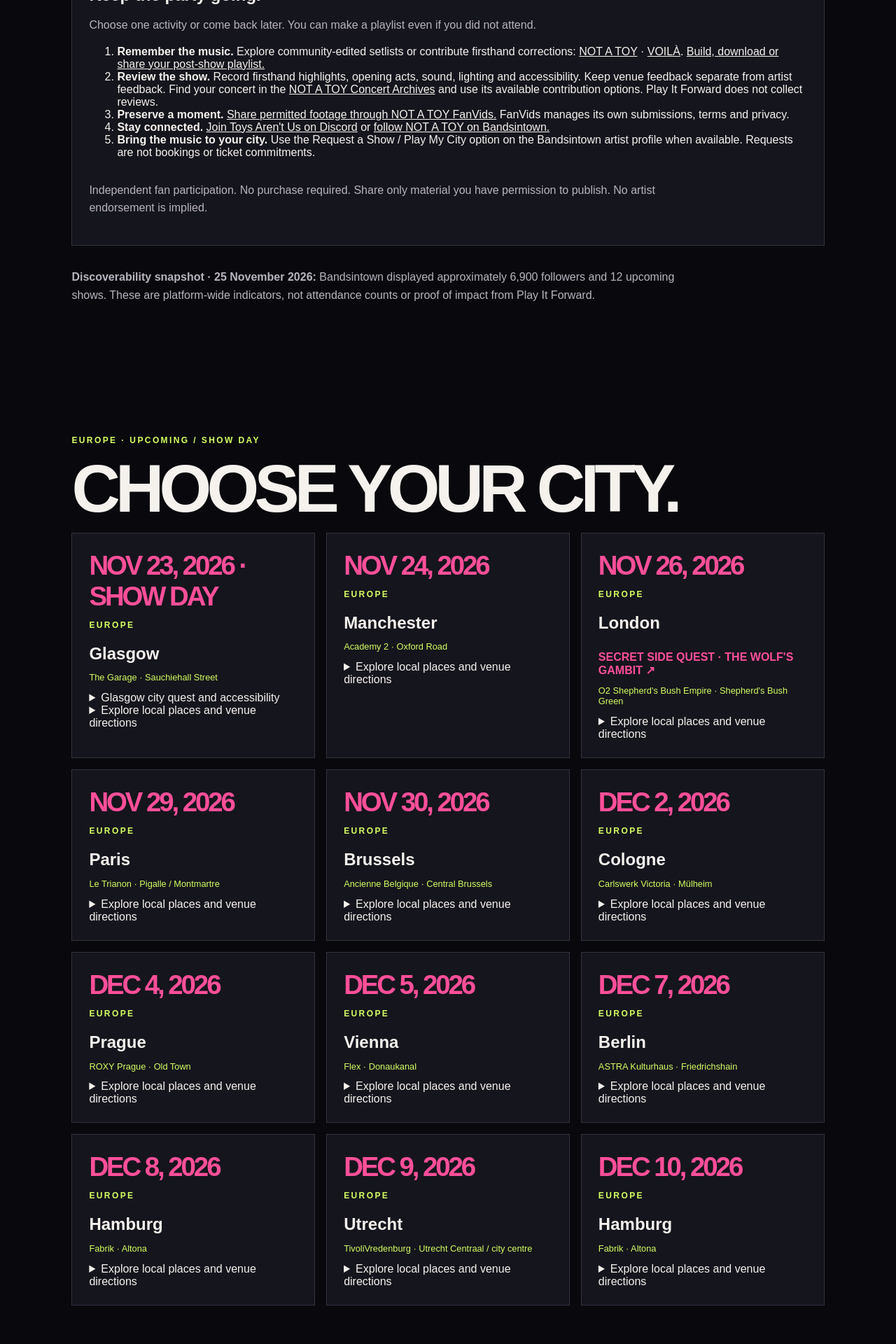
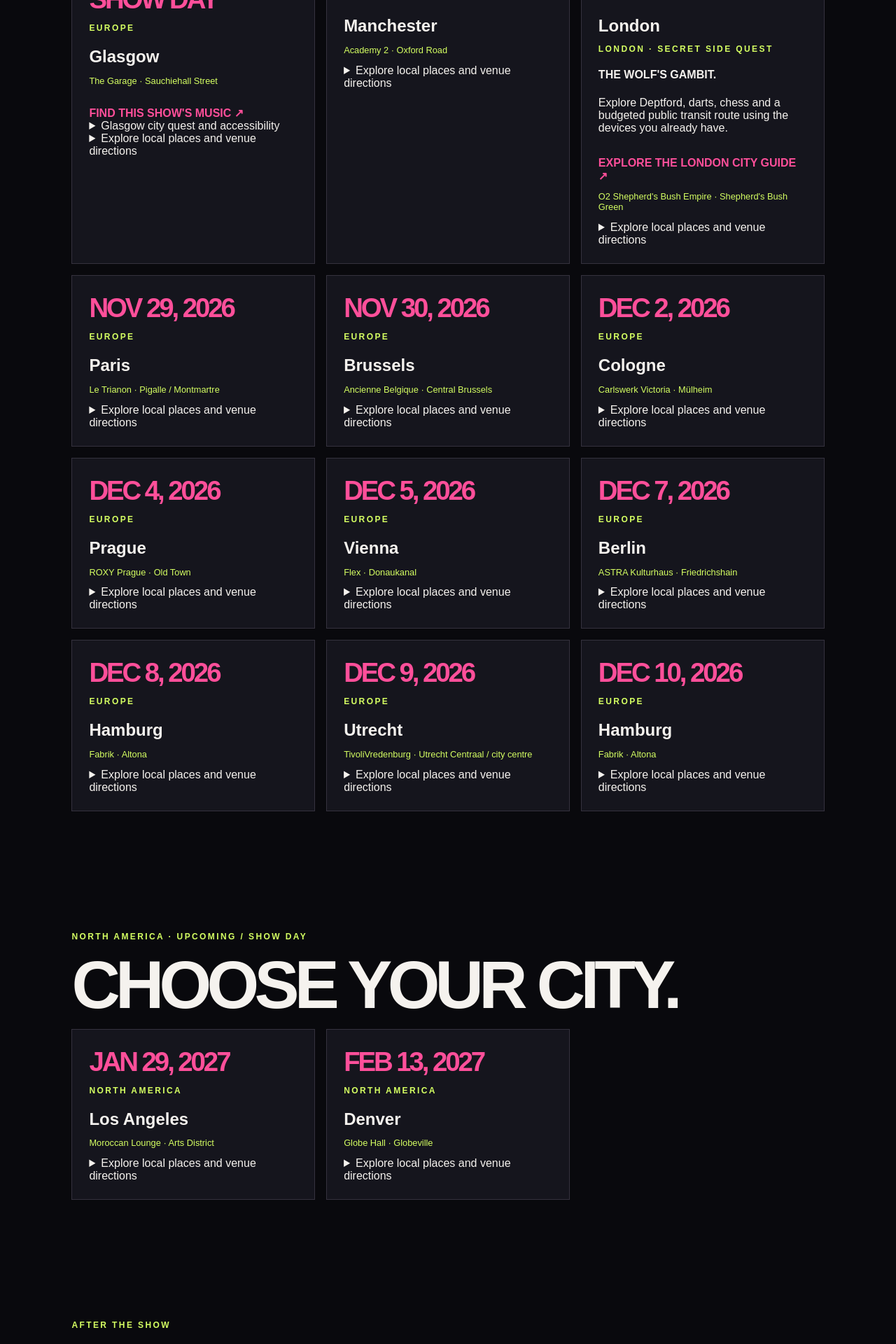
Before and after one commit to Loptr-Lab/pay-it-forward, a Next.js app: page /route in a window 1280 px wide. Shown: the part 1280-3200 px from the top of the page at 70% size. Built offline with nearby package versions, Linux system fonts and the light colour scheme.

Commit message:
Order tour cities first and locate London guide in its archive card

```diff
--- a/src/app/components/TourStopGroups.tsx
+++ b/src/app/components/TourStopGroups.tsx
@@ -50,8 +50,8 @@ function StopCard({ stop, past, today }: { stop: TourStop; past: boolean; today:
     <article className="route-card" id={showCardId(stop.city,stop.date)}>
       <span className="route-num">{stop.date}{past ? " · PAST SHOW" : today ? " · SHOW DAY" : ""}</span>
       <p className="eyebrow">{stop.region}</p>
-      <h3>{stop.city}</h3>{stop.city === "London" && <Link className="text-link" href="/tour-resilience/london/">{past ? "ARCHIVED SIDE QUEST" : "SECRET SIDE QUEST"} · THE WOLF&apos;S GAMBIT ↗</Link>}
-      <p className="route-address">{stop.venue} · {stop.area}</p>
+      <h3>{stop.city}</h3>{stop.city === "London" && <section><p className="eyebrow">LONDON · {past ? "ARCHIVED SIDE QUEST" : "SECRET SIDE QUEST"}</p><h4>THE WOLF&apos;S GAMBIT.</h4><p>Explore Deptford, darts, chess and a budgeted public transit route using the devices you already have.</p><Link className="text-link" href="/tour-resilience/london/">EXPLORE THE LONDON CITY GUIDE ↗</Link></section>}
+      <p className="route-address">{stop.venue} · {stop.area}</p>{(past || today) && <Link className="text-link" href={`/radio/#${showCardId(stop.city,stop.date)}`}>FIND THIS SHOW&apos;S MUSIC ↗</Link>}
       {past && stop.city === "Glasgow" && <p>The scheduled date has passed; a detailed performance review and song list have not been verified.</p>}{past && stop.city === "Manchester" && <p>As reviewed on 25 November 2026, the community-edited setlist recorded performance times but no songs. This is not an official performance report.</p>}{stop.city === "Glasgow" && <details id="glasgow"><summary>Glasgow city quest and accessibility</summary><GlasgowQuest past={past}/></details>}<details><summary>Explore local places and venue directions</summary><p>Explore around the venue instead of searching the whole city. Map results are discovery links—not vetted recommendations or official tour partners.</p>
       <a className="text-link" href={maps(`comic shops toy shops street art near ${stop.venue}, ${stop.city}`)} target="_blank" rel="noreferrer">COMICS · TOYS · ART MAP ↗</a><a className="text-link" href={maps(`${stop.venue}, ${stop.city}`)} target="_blank" rel="noreferrer">VENUE MAP ↗</a><a className="text-link" href={venueSearch(stop, "comic book shops comic stores manga")} target="_blank" rel="noreferrer">COMIC BOOK SHOPS ↗</a>
       <a className="text-link" href={venueSearch(stop, "toy stores collectible toys action figures")} target="_blank" rel="noreferrer">TOY SHOPS & COLLECTIBLES ↗</a>
@@ -76,5 +76,5 @@ export default function TourStopGroups({stops}: {stops: TourStop[]}) {
  useEffect(() => { if (!ready) return; const hash = window.location.hash.slice(1); if (hash === "glasgow" || hash.startsWith("show-")) { const el = document.getElementById(hash); if (el instanceof HTMLDetailsElement) el.open = true; el?.scrollIntoView(); } }, [ready]);
  const past = stops.filter(s => tourStatus(s.date,s.city,now)==="past");
  const scheduled = stops.filter(s => tourStatus(s.date,s.city,now)!=="past");
- return <><section className="route-stops" id="post-show"><p className="eyebrow">AFTER THE SHOW</p><h2>KEEP THE PARTY GOING.</h2><PostShowLinks /><p className="route-note"><strong>Discoverability snapshot · 25 November 2026:</strong> Bandsintown displayed approximately 6,900 followers and 12 upcoming shows. These are platform-wide indicators, not attendance counts or proof of impact from Play It Forward.</p></section><div id="tour-cities"/>{(["EUROPE","NORTH AMERICA"] as const).map(region => <section key={region} className="route-stops" id={region==="EUROPE"?"europe":"north-america"}><p className="eyebrow">{region} · {now ? "UPCOMING / SHOW DAY" : "TOUR SCHEDULE"}</p><h2>CHOOSE YOUR CITY.</h2><div className="route-cards">{scheduled.filter(s=>s.region===region).map(stop=><StopCard key={stop.date+stop.city} stop={stop} past={false} today={tourStatus(stop.date,stop.city,now)==="today"}/>)}</div></section>)}<section className="route-stops" id="past-shows"><p className="eyebrow">TOUR ARCHIVE</p><h2>THE ADVENTURE CONTINUES.</h2><p>Past scheduled dates are retained for discovery, not presented as upcoming events. Check official sources for changes or cancellations.</p><a className="text-link" href="#post-show">AFTER THE SHOW · SHARED ACTIVITIES ↑</a><div className="route-cards">{past.map(stop=><StopCard key={stop.date+stop.city} stop={stop} past={true} today={false}/>)}</div></section></>;
+ return <><div id="tour-cities"/>{(["EUROPE","NORTH AMERICA"] as const).map(region => <section key={region} className="route-stops" id={region==="EUROPE"?"europe":"north-america"}><p className="eyebrow">{region} · {now ? "UPCOMING / SHOW DAY" : "TOUR SCHEDULE"}</p><h2>CHOOSE YOUR CITY.</h2><div className="route-cards">{scheduled.filter(s=>s.region===region).map(stop=><StopCard key={stop.date+stop.city} stop={stop} past={false} today={tourStatus(stop.date,stop.city,now)==="today"}/>)}</div></section>)}<section className="route-stops" id="post-show"><p className="eyebrow">AFTER THE SHOW</p><h2>KEEP THE PARTY GOING.</h2><PostShowLinks /><p className="route-note"><strong>Discoverability snapshot · 25 November 2026:</strong> Bandsintown displayed approximately 6,900 followers and 12 upcoming shows. These are platform-wide indicators, not attendance counts or proof of impact from Play It Forward.</p></section><section className="route-stops" id="past-shows"><p className="eyebrow">TOUR ARCHIVE</p><h2>THE ADVENTURE CONTINUES.</h2><p>Past scheduled dates are retained for discovery, not presented as upcoming events. Check official sources for changes or cancellations.</p><a className="text-link" href="#post-show">AFTER THE SHOW · SHARED ACTIVITIES ↑</a><div className="route-cards">{past.map(stop=><StopCard key={stop.date+stop.city} stop={stop} past={true} today={false}/>)}</div></section></>;
 }
```
